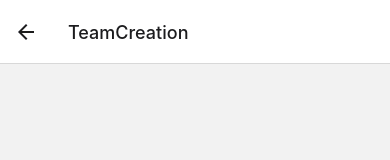
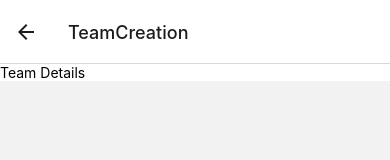
Before and after one commit to agamjolly/cs160, a React Native app: screen /TeamCreation in a window 390 px wide. Shown: the top 160 px of the page. Built offline with nearby package versions, Linux system fonts and the light colour scheme; what expo-linking would draw is missing.

Commit message:
use non-relative imports

```diff
--- a/components/EditScreenInfo.tsx
+++ b/components/EditScreenInfo.tsx
@@ -1,7 +1,7 @@
 import * as WebBrowser from 'expo-web-browser';
 import { StyleSheet, TouchableOpacity, Button } from 'react-native';
 
-import Colors from '../constants/Colors';
+import Colors from 'constants/Colors';
 import { MonoText } from './StyledText';
 import { Text, View } from './Themed';
 
--- a/components/Themed.tsx
+++ b/components/Themed.tsx
@@ -5,8 +5,8 @@
 
 import { Text as DefaultText, View as DefaultView } from 'react-native';
 
-import Colors from '../constants/Colors';
-import useColorScheme from '../hooks/useColorScheme';
+import Colors from 'constants/Colors';
+import useColorScheme from 'hooks/useColorScheme';
 
 export function useThemeColor(
   props: { light?: string; dark?: string },
--- a/navigation/LinkingConfiguration.ts
+++ b/navigation/LinkingConfiguration.ts
@@ -7,7 +7,7 @@
 import { LinkingOptions } from '@react-navigation/native';
 import * as Linking from 'expo-linking';
 
-import { RootStackParamList } from '../types';
+import { RootStackParamList } from 'types';
 
 const linking: LinkingOptions<RootStackParamList> = {
   prefixes: [Linking.makeUrl('/')],
--- a/screens/CreateTeam.tsx
+++ b/screens/CreateTeam.tsx
@@ -1,7 +1,7 @@
 import React from "react";
-import { RootStackScreenProps } from "../types";
+import { RootStackScreenProps } from "types";
 import styled from 'styled-components/native';
-import { View } from "../components/Themed";
+import { Text, View } from "components/Themed";
 
 const PageContainer = styled(View)`
 	justifyContent: center;
@@ -9,8 +9,10 @@ const PageContainer = styled(View)`
 
 const TeamCreation = ({ navigation }: RootStackScreenProps<"TeamCreation">) => {
 	return (
-		<PageContainer></PageContainer>
+		<PageContainer>
+			<Text>Team Details</Text>
+		</PageContainer>
 	);
 }
 
-export default TeamCreation
+export default TeamCreation;
--- a/screens/TabOneScreen.tsx
+++ b/screens/TabOneScreen.tsx
@@ -1,7 +1,7 @@
 import { StyleSheet, Button } from 'react-native';
 
-import { Text, View } from '../components/Themed';
-import { RootTabScreenProps } from '../types';
+import { Text, View } from 'components/Themed';
+import { RootTabScreenProps } from 'types';
 
 export default function TabOneScreen({ navigation }: RootTabScreenProps<'TabOne'>) {
   return (
--- a/screens/TabTwoScreen.tsx
+++ b/screens/TabTwoScreen.tsx
@@ -1,7 +1,7 @@
 import { StyleSheet } from 'react-native';
 
-import EditScreenInfo from '../components/EditScreenInfo';
-import { Text, View } from '../components/Themed';
+import EditScreenInfo from 'components/EditScreenInfo';
+import { Text, View } from 'components/Themed';
 
 export default function TabTwoScreen() {
   return (
```
Also changed, not shown: navigation/index.tsx (+8 -8 lines), screens/TabThreeScreen.tsx (+3 -4 lines), tsconfig.json (+5 -2 lines).
